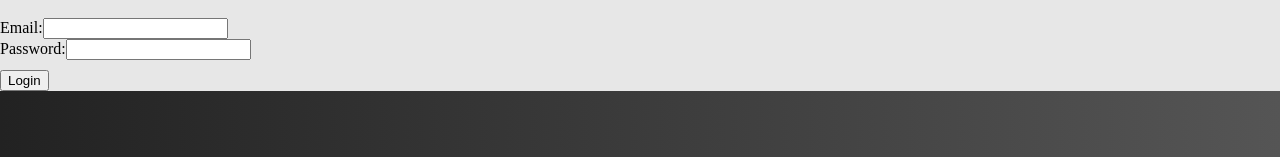
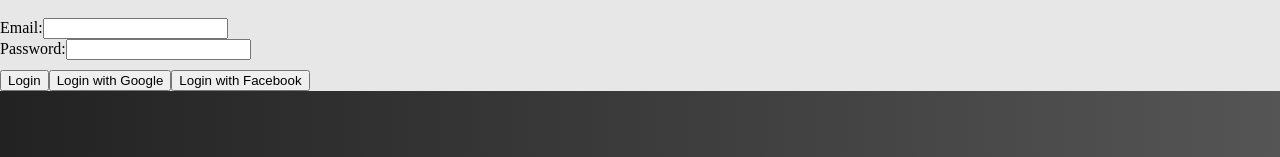
Before and after one commit to Dezertirr/Hixa-store, a Vue app: page /Login in a window 1280 px wide. Shown: the part 237-394 px from the top of the page. Built offline with nearby package versions, Linux system fonts and the light colour scheme; no server answers.

Commit message:
facebook done

```diff
--- a/src/components/LoginForm.vue
+++ b/src/components/LoginForm.vue
@@ -11,13 +11,20 @@
         <input type="password" id="password" v-model="password" required />
       </div>
       <button type="submit">Login</button>
+      <button @click="loginWithGoogle">Login with Google</button>
+      <button @click="loginWithFacebook">Login with Facebook</button>
     </form>
   </div>
 </template>
 
 <script>
 import { ref } from 'vue'
-import { signInWithEmailAndPassword } from 'firebase/auth'
+import {
+  signInWithEmailAndPassword,
+  signInWithPopup,
+  GoogleAuthProvider,
+  FacebookAuthProvider
+} from 'firebase/auth'
 import { getAuth } from 'firebase/auth'
 
 export default {
@@ -38,6 +45,30 @@ export default {
       } catch (error) {
         alert(`Login failed: ${error.message}`)
       }
+    },
+    async loginWithGoogle() {
+      try {
+        const auth = getAuth()
+        const provider = new GoogleAuthProvider()
+        await signInWithPopup(auth, provider)
+        alert('Google login successful!')
+        localStorage.setItem('isLoggedIn', 'true') // Сохраняем статус логина в localStorage
+        this.$router.push('/') // Перенаправляем на главную страницу после успешной аутентификации
+      } catch (error) {
+        alert(`Google login failed: ${error.message}`)
+      }
+    },
+    async loginWithFacebook() {
+      try {
+        const auth = getAuth()
+        const provider = new FacebookAuthProvider()
+        await signInWithPopup(auth, provider)
+        alert('Facebook login successful!')
+        localStorage.setItem('isLoggedIn', 'true') // Сохраняем статус логина в localStorage
+        this.$router.push('/') // Перенаправляем на главную страницу после успешной аутентификации
+      } catch (error) {
+        alert(`Facebook login failed: ${error.message}`)
+      }
     }
   }
 }
--- a/src/components/RegistrationForm.vue
+++ b/src/components/RegistrationForm.vue
@@ -4,11 +4,11 @@
     <form @submit.prevent="register">
       <div>
         <label for="email">Email:</label>
-          <input type="email" id="email" v-model="email" required>
+        <input type="email" id="email" v-model="email" required />
       </div>
       <div>
         <label for="password">Password:</label>
-          <input type="password" id="password" v-model="password" required>
+        <input type="password" id="password" v-model="password" required />
       </div>
       <button type="submit">Register</button>
     </form>
@@ -16,27 +16,27 @@
 </template>
 
 <script>
-  import { ref } from 'vue';
-  import { createUserWithEmailAndPassword } from 'firebase/auth';
-  import { getAuth } from 'firebase/auth';
+import { ref } from 'vue'
+import { createUserWithEmailAndPassword } from 'firebase/auth'
+import { getAuth } from 'firebase/auth'
 
 export default {
   data() {
     return {
       email: '',
-        password: '',
-      };
+      password: ''
+    }
   },
   methods: {
     async register() {
       try {
-          const auth = getAuth();
-          await createUserWithEmailAndPassword(auth, this.email, this.password);
-          alert('Registration successful!');
+        const auth = getAuth()
+        await createUserWithEmailAndPassword(auth, this.email, this.password)
+        alert('Registration successful!')
       } catch (error) {
-          alert(`Registration failed: ${error.message}`);
+        alert(`Registration failed: ${error.message}`)
       }
-      },
-    },
-  };
+    }
+  }
+}
 </script>
```
Lines whose indentation alone changed are shown as unchanged.
